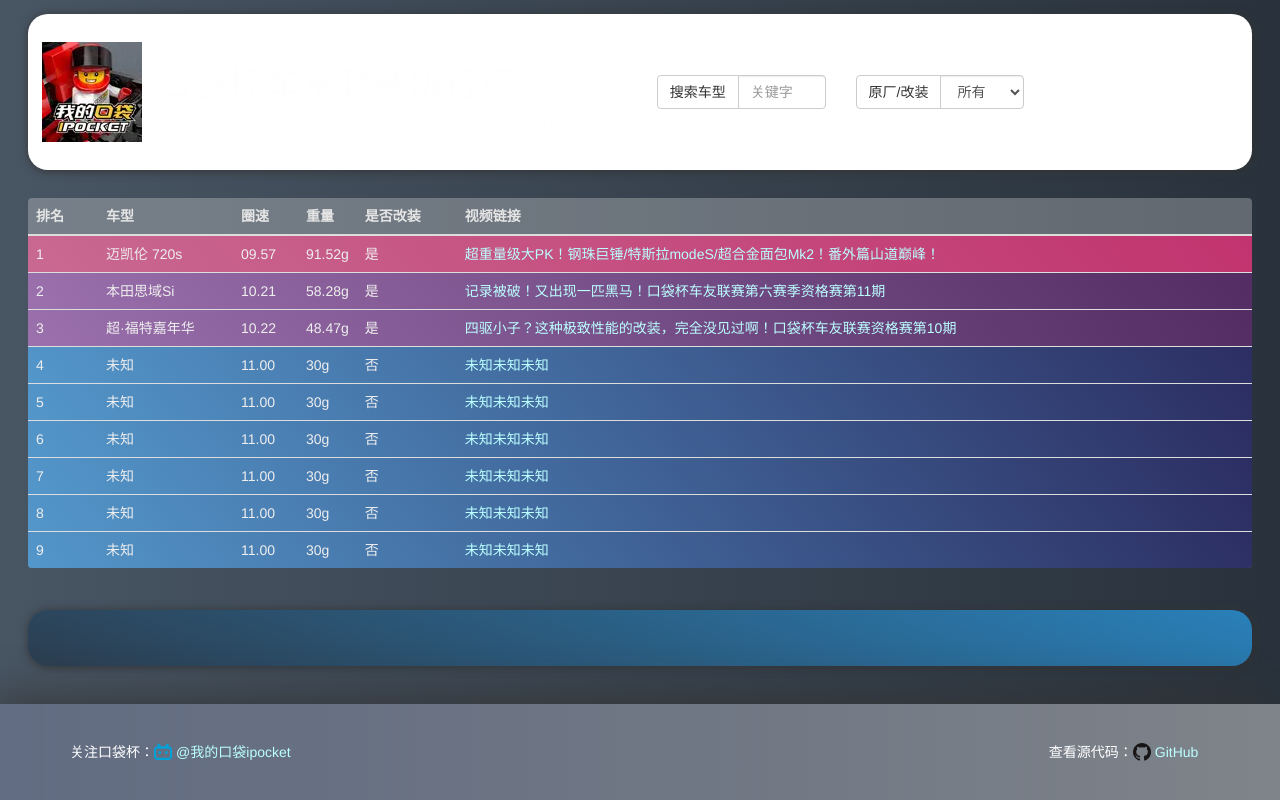
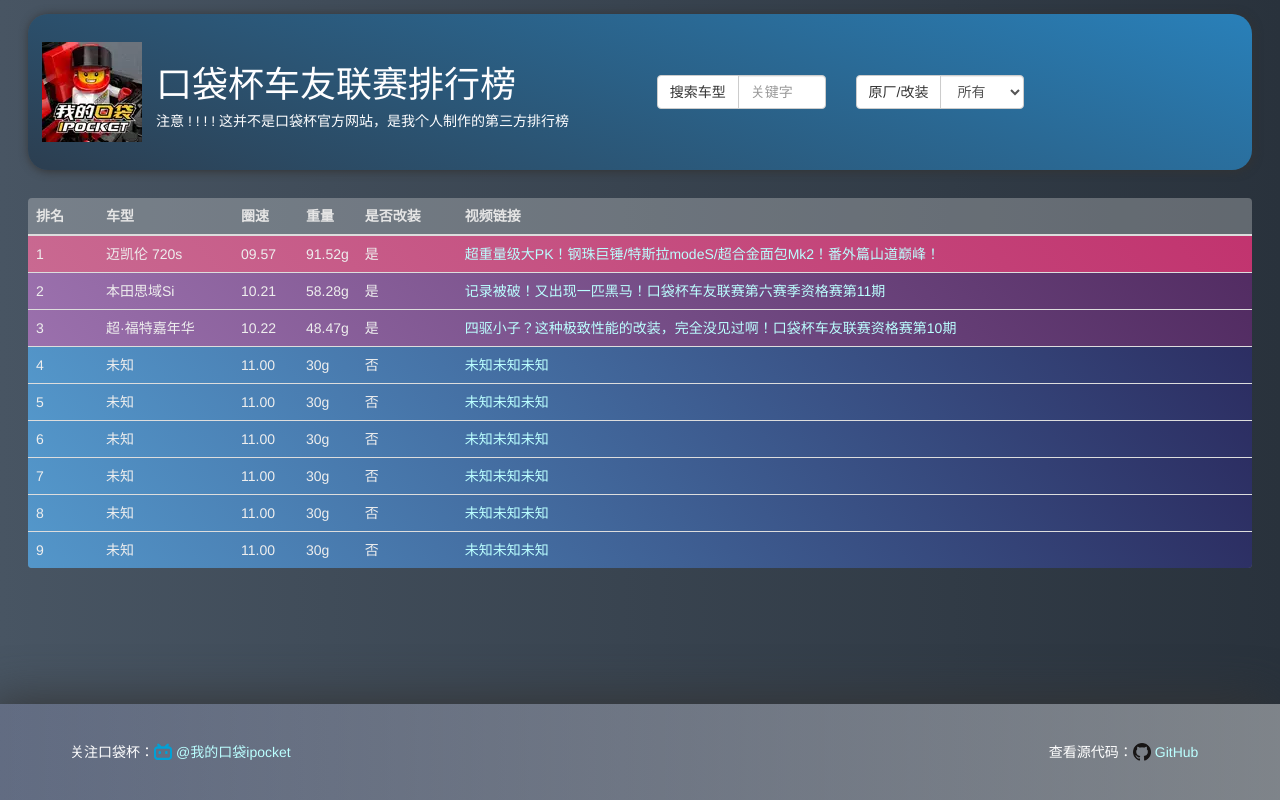
Before and after one commit to 9ocket/9ocket.github.io, a plain HTML site: page index.html in a window 1280 px wide. Drawn offline with nearby package versions, Linux system fonts and the light colour scheme; a script that the page names is missing.

Commit message:
Update index.html

```diff
--- a/index.html
+++ b/index.html
@@ -31,7 +31,7 @@
 		<canvas id="canvas1"></canvas>
 	</div>
 
-	<div class="index_banner">
+	<div class="index_banner2">
 
 		<table style="width: 100%">
 			<tr>
@@ -132,7 +132,7 @@
 				<span>圈速榜说明书</span>
 			</div> -->
 	<!-- 来必力City版安装代码 -->
-<div class="index_banner2" id="lv-container" data-id="city" data-uid="MTAyMC81NTkyNC8zMjM4Nw==" style="margin-bottom: 14px;">
+<div id="lv-container" data-id="city" data-uid="MTAyMC81NTkyNC8zMjM4Nw==">
 	<script type="text/javascript">
    (function(d, s) {
        var j, e = d.getElementsByTagName(s)[0];
```
